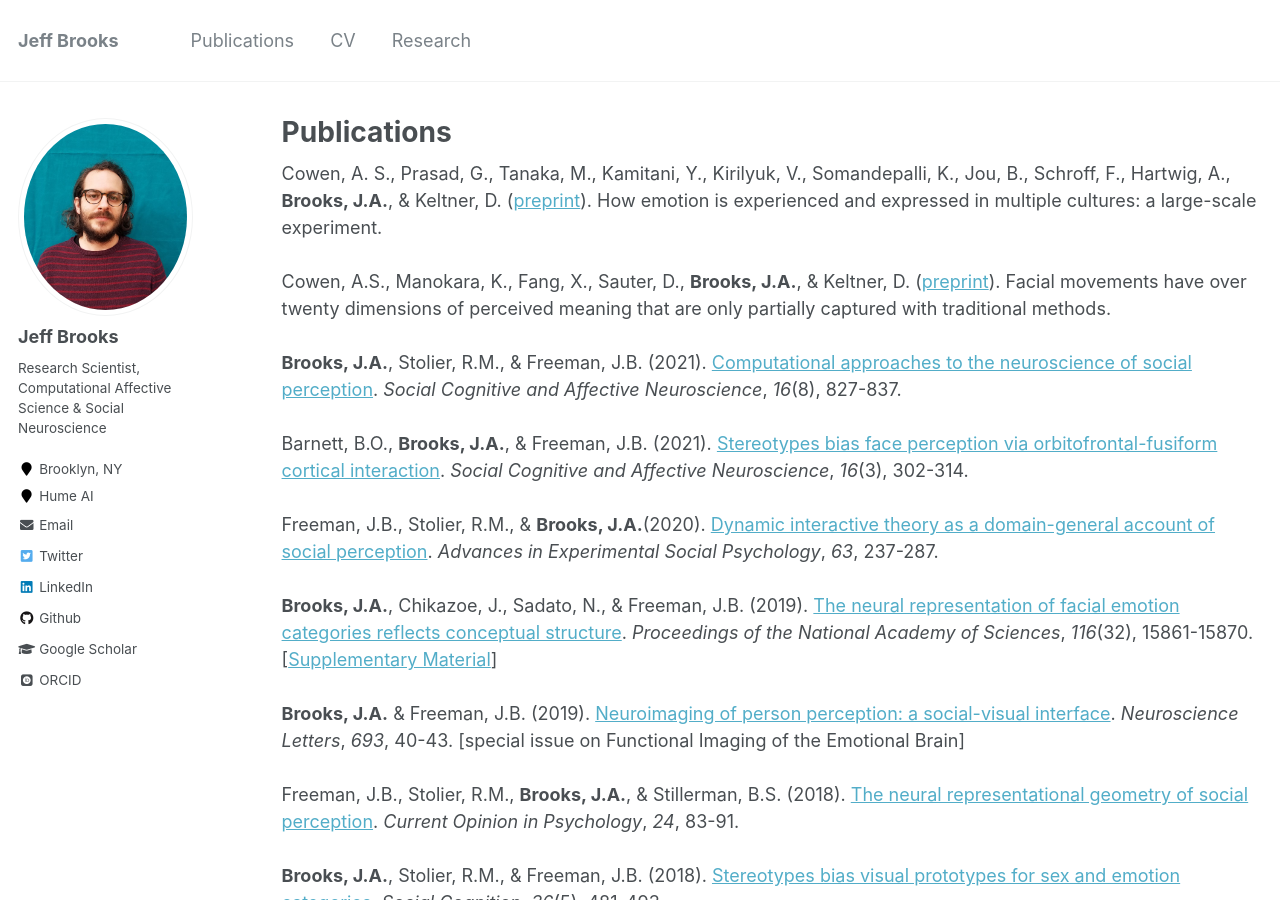
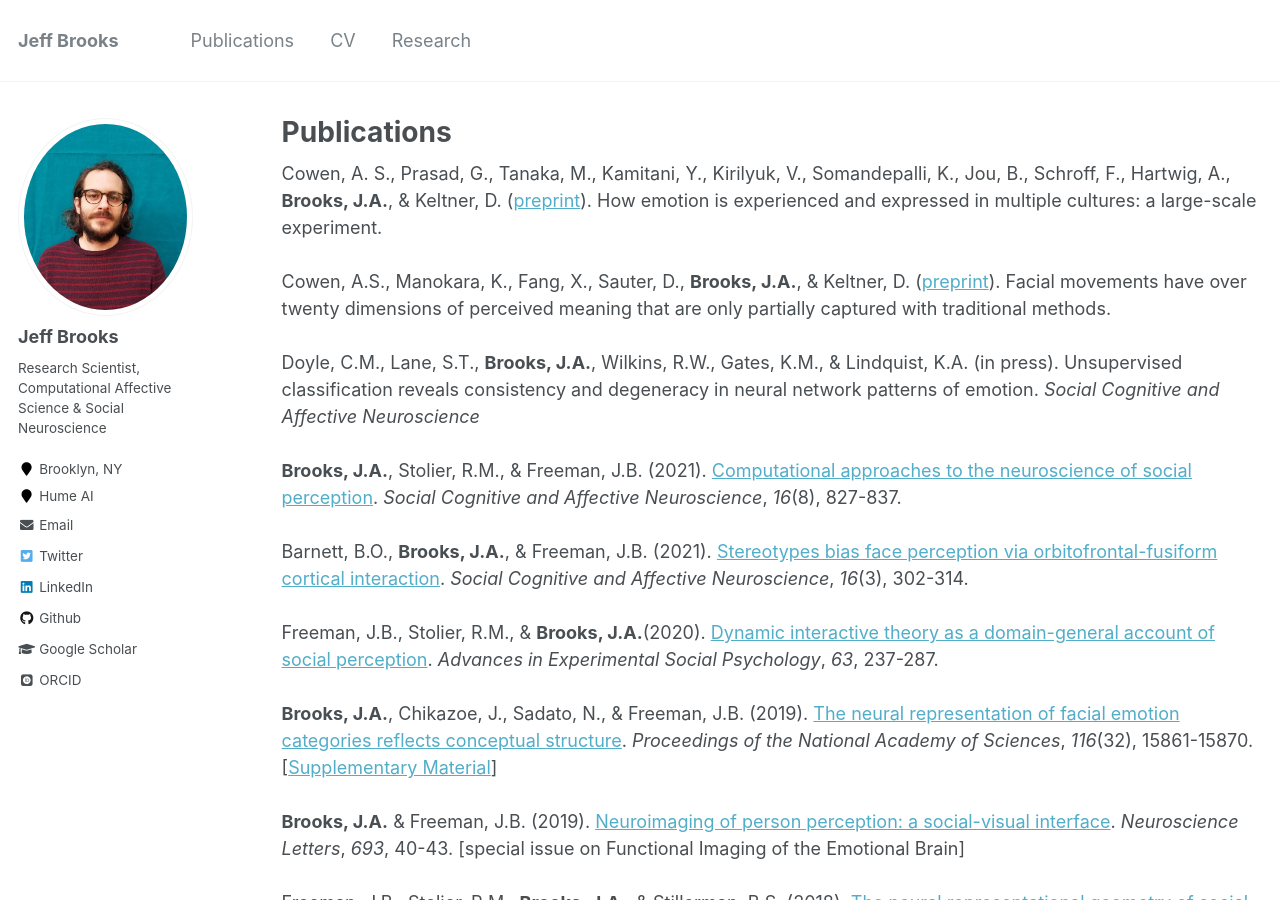
Before and after one commit to jeffreyallenbrooks/jeffreyallenbrooks.github.io, a Jekyll site: the page built from _pages/publications.html, in a window 1280 px wide and 900 px high. Built offline with Jekyll 4.4.1, drawn with Linux system fonts in a browser that asks for light colours; some web fonts are replaced.

Commit message:
new paper

```diff
--- a/_pages/publications.html
+++ b/_pages/publications.html
@@ -17,6 +17,8 @@ author_profile: true
 Cowen, A. S., Prasad, G., Tanaka, M., Kamitani, Y., Kirilyuk, V., Somandepalli, K., Jou, B., Schroff, F., Hartwig, A., <b>Brooks, J.A.</b>, & Keltner, D. (<a href="https://psyarxiv.com/gbqtc">preprint</a>). How emotion is experienced and expressed in multiple cultures: a large-scale experiment.
   <br><br>
 Cowen, A.S., Manokara, K., Fang, X., Sauter, D., <b>Brooks, J.A.</b>, & Keltner, D. (<a href="https://psyarxiv.com/hc93t">preprint</a>). Facial movements have over twenty dimensions of perceived meaning that are only partially captured with traditional methods.
+  <br><br>
+Doyle, C.M., Lane, S.T., <b>Brooks, J.A.</b>, Wilkins, R.W., Gates, K.M., & Lindquist, K.A. (in press). Unsupervised classification reveals consistency and degeneracy in neural network patterns of emotion. <i>Social Cognitive and Affective Neuroscience</i>
   <br><br>
 <b>Brooks, J.A.</b>, Stolier, R.M., & Freeman, J.B. (2021). <a href="files/2020_BrooksStolierFreeman_SCAN.pdf">Computational approaches to the neuroscience of social perception</a>. <i>Social Cognitive and Affective Neuroscience</i>, <i>16</i>(8), 827-837.
   <br><br>
```
Also changed, not shown: 1 other file.
